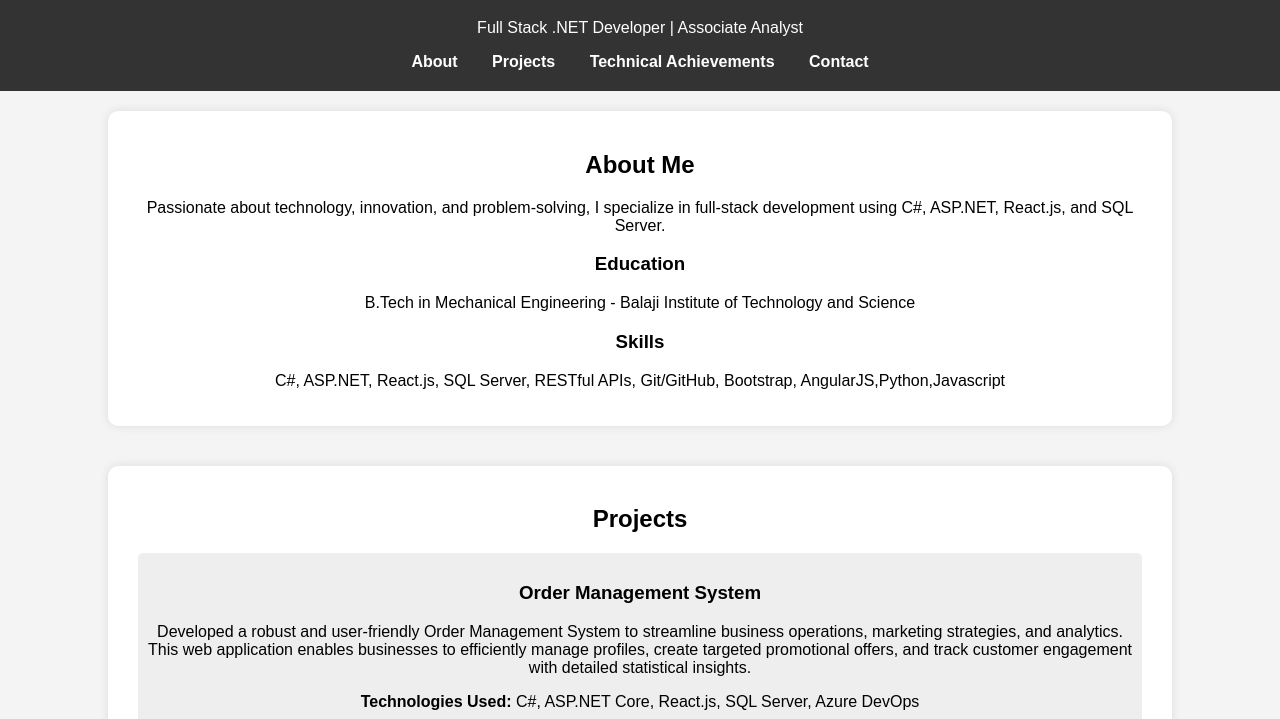
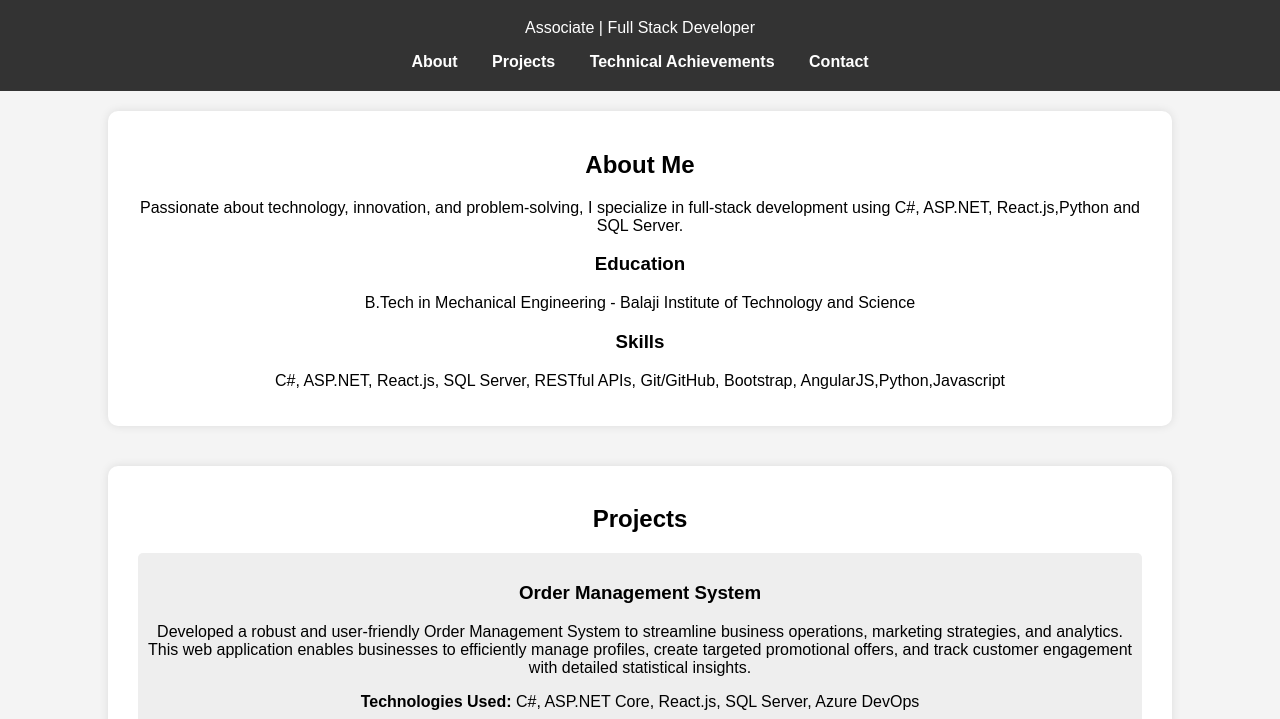
Before and after one commit to ManojsaiNeelam/portfoilo, a website: page index.html in a window 1280 px wide. Shown: the part 81-800 px from the top of the page. Drawn offline with Linux system fonts and the light colour scheme.

Commit message:
Update index.html

```diff
--- a/index.html
+++ b/index.html
@@ -57,7 +57,7 @@
 <body>
     <header>
         <h1>Manoj Sai Neelam</h1>
-        <p>Full Stack .NET Developer | Associate Analyst</p>
+        <p>Associate | Full Stack Developer  </p>
         <nav>
             <a href="#about">About</a>
             <a href="#projects">Projects</a>
@@ -68,7 +68,7 @@
 
     <section id="about">
         <h2>About Me</h2>
-        <p>Passionate about technology, innovation, and problem-solving, I specialize in full-stack development using C#, ASP.NET, React.js, and SQL Server.</p>
+        <p>Passionate about technology, innovation, and problem-solving, I specialize in full-stack development using C#, ASP.NET, React.js,Python  and SQL Server.</p>
         <h3>Education</h3>
         <p>B.Tech in Mechanical Engineering - Balaji Institute of Technology and Science</p>
         <h3>Skills</h3>
```
